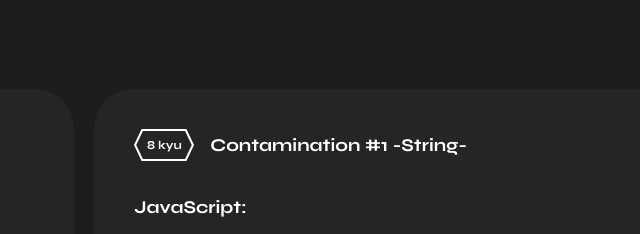
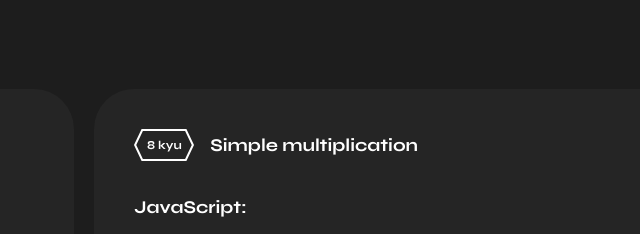
Before and after one commit to nastya-maks/rsschool-cv, a plain HTML site: page index.html in a window 1280 px wide. Shown: the part 2460-2694 px from the top of the page, 640-1280 px from the left. Drawn offline with Linux system fonts and the light colour scheme; a web font is replaced by a local one.

Commit message:
fix: change name code

```diff
--- a/index.html
+++ b/index.html
@@ -96,7 +96,7 @@
                 <div class="box">
                     <div class="title-code">
                         <img src="./resources/8-kyu.svg" alt="8-kyu">
-                        <h4 class="heading-4">Contamination #1 -String-</h4>
+                        <h4 class="heading-4">Simple multiplication</h4>
                     </div>
                     <h4 class="heading-4">JavaScript:</h4>
                     <div class="code-area">
```
